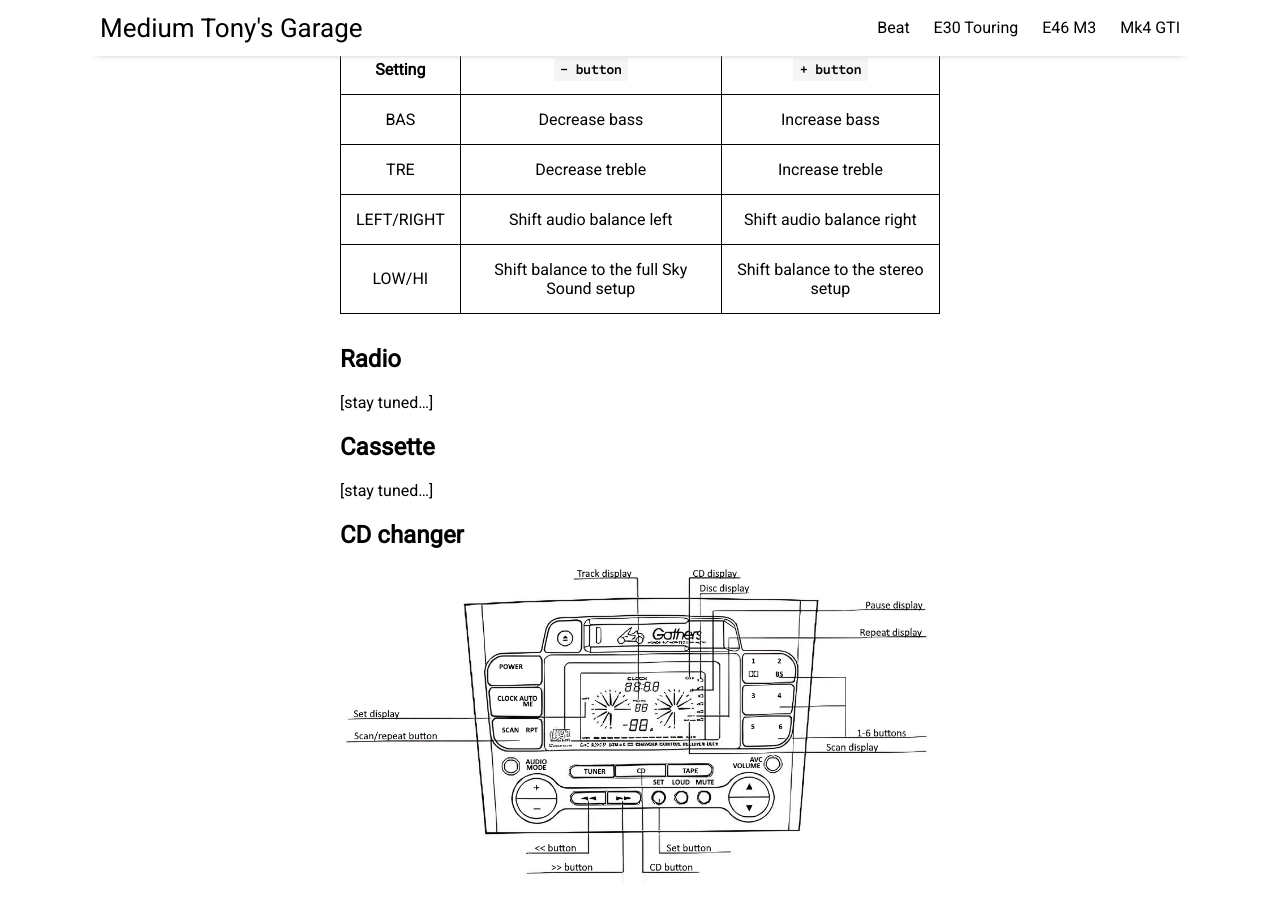
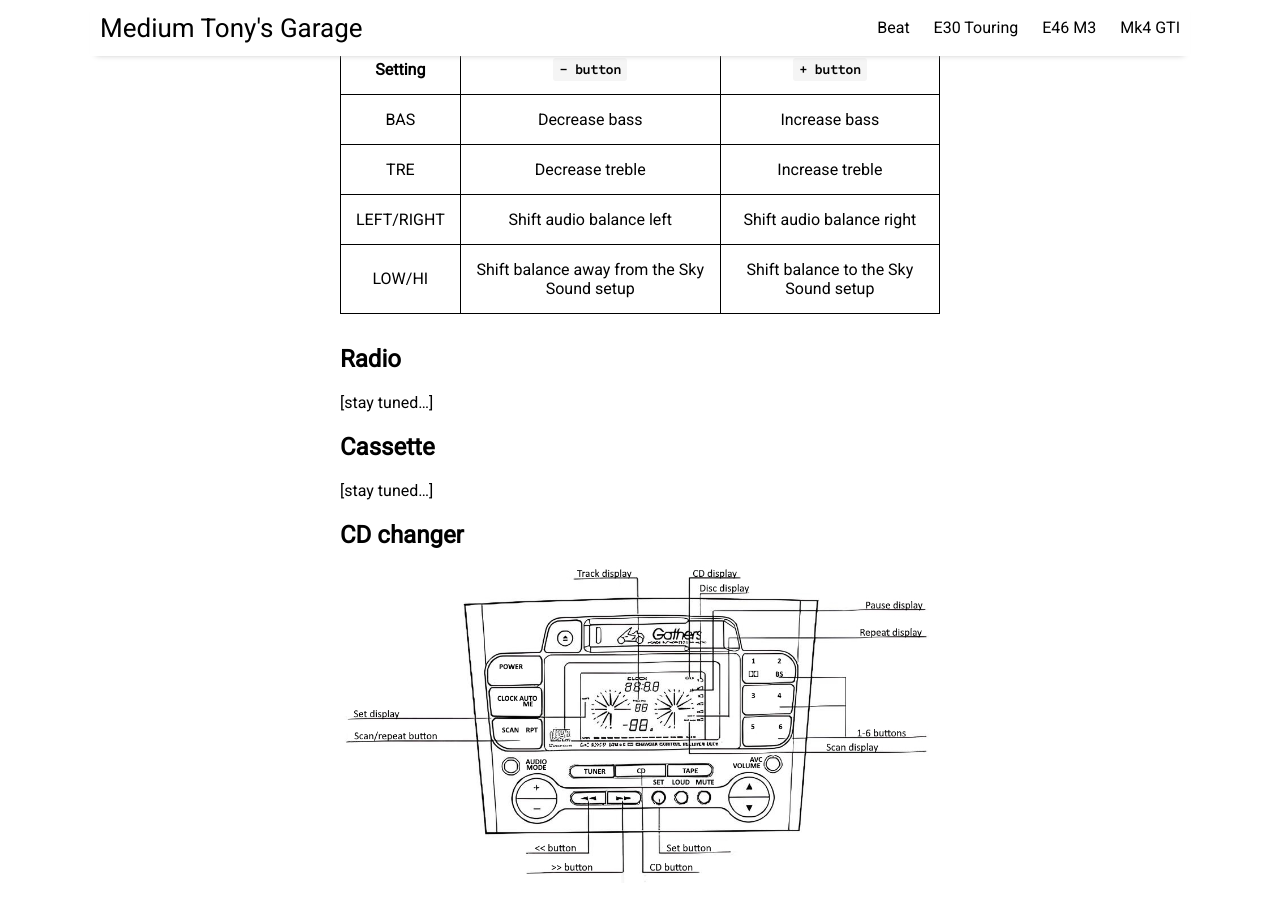
Before and after one commit to prestia/mediumtonys, a Jekyll site: the page built from _posts/2023-9-6-using-the-gathers-radio.md, in a window 1280 px wide and 900 px high, scrolled down 4148 px. Built offline with Jekyll 4.4.1, drawn with Linux system fonts in a browser that asks for light colours; nearby versions of some CDN libraries; some of the changed text lies outside the part shown.

Commit message:
update post on gathers radio

```diff
--- a/_posts/2023-9-6-using-the-gathers-radio.md
+++ b/_posts/2023-9-6-using-the-gathers-radio.md
@@ -78,7 +78,7 @@ When in the adjustment mode, use the `+/- buttons` to change settings as follows
 |  BAS    | Decrease bass | Increase bass |
 |  TRE    | Decrease treble | Increase treble |
 | LEFT/RIGHT | Shift audio balance left | Shift audio balance right |
-| LOW/HI |  Shift balance to the full Sky Sound setup | Shift balance to the stereo setup |
+| LOW/HI |  Shift balance away from the Sky Sound setup | Shift balance to the Sky Sound setup |
 
 ## Radio
 
```
Also changed, not shown: other parts of _posts/2023-9-6-using-the-gathers-radio.md (+1 -1 lines).
